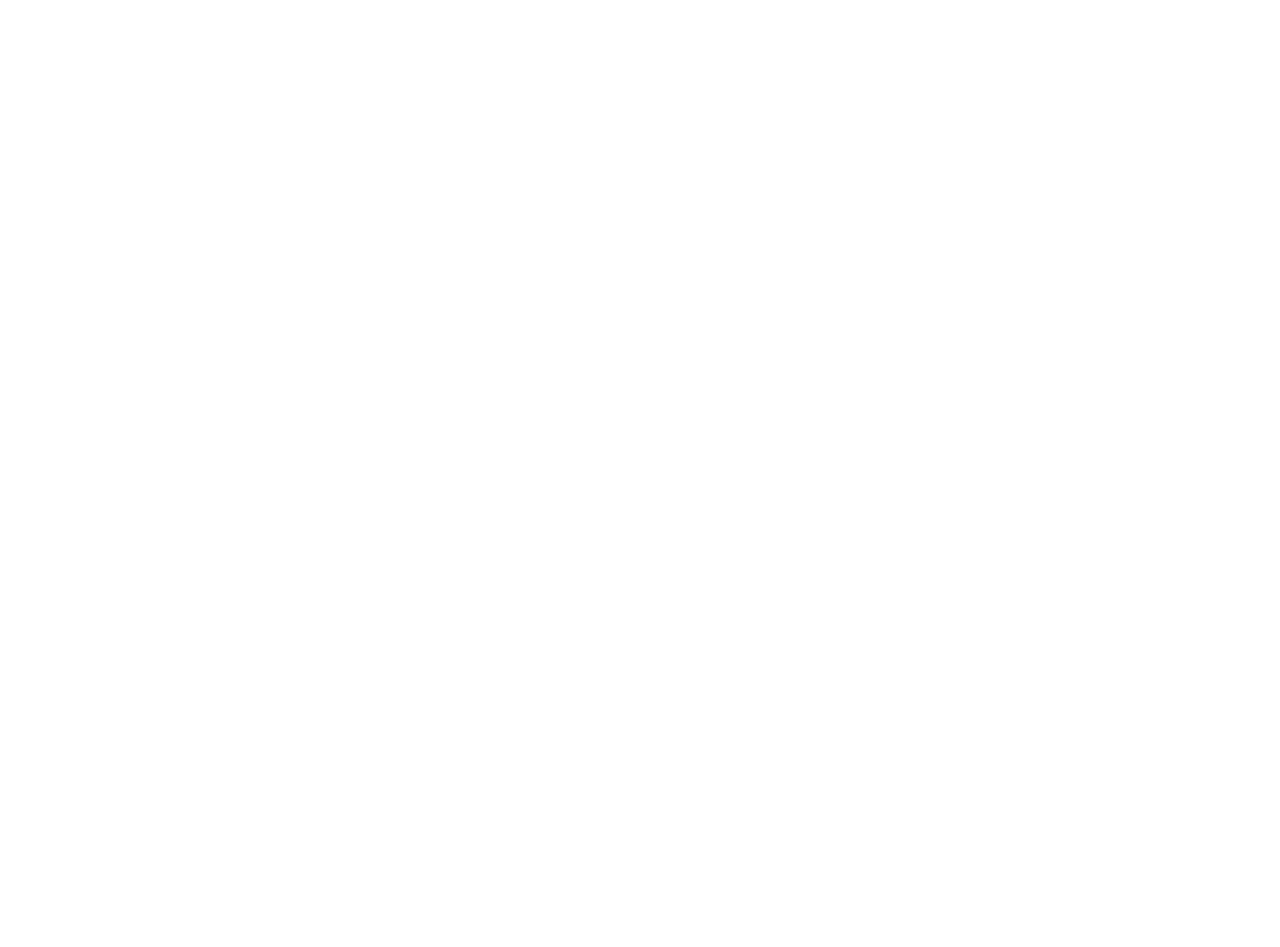
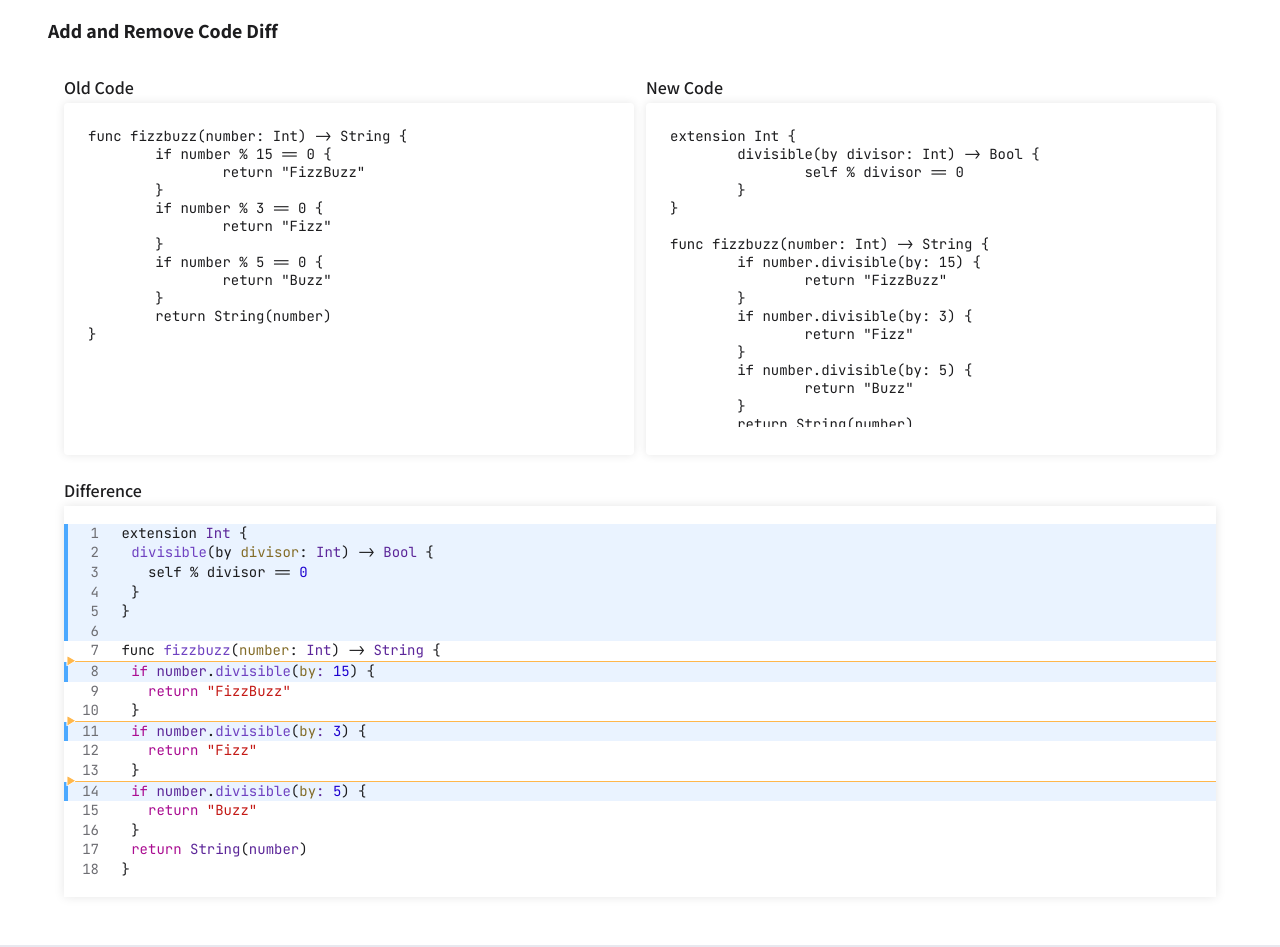
Before and after one commit to lemo-nade-room/svelte-diff-highlighting, a SvelteKit app: page / in a window 1280 px wide. Shown: the part 2880-3827 px from the top of the page. Before the commit the page ends 2850 px from the top, so only its background shows below. Built offline with nearby package versions, Linux system fonts and the light colour scheme.

Commit message:
Add CustomDiffSection component in page
A new component named CustomDiffSection has been added to the +page. This component displays a diff between old and new code with highlighted differences. Additionally, minor layout adjustments were made in the Header file.

```diff
--- a/src/routes/+page.svelte
+++ b/src/routes/+page.svelte
@@ -3,9 +3,11 @@
 	import AdditionalMarkSection from '$sample/sections/additionalMark/AdditionalMarkSection.svelte';
 	import RemovedMarkSection from '$sample/sections/removedMark/RemovedMarkSection.svelte';
 	import AddAndRemoveMarkSection from '$sample/sections/addAndRemoveMark/AddAndRemoveMarkSection.svelte';
+	import CustomDiffSection from '$sample/sections/custom/CustomDiffSection.svelte';
 </script>
 
 <SyntaxHighlightSection />
 <AdditionalMarkSection />
 <RemovedMarkSection />
 <AddAndRemoveMarkSection />
+<CustomDiffSection />
--- a/src/sample/header/Header.svelte
+++ b/src/sample/header/Header.svelte
@@ -1,6 +1,7 @@
 <script lang="ts">
 	import { base } from '$app/paths';
 </script>
+
 <header translate="no">
 	<h1>Svelte Diff Highlighting</h1>
 	<nav>
--- /dev/null
+++ b/src/sample/sections/custom/CustomDiffSection.svelte
@@ -0,0 +1,138 @@
+<script lang="ts">
+	import Highlighted from '$lib/ui/Highlighted.svelte';
+	import 'highlight.js/styles/xcode.css';
+	import BorderedSection from '$sample/components/section/BorderedSection.svelte';
+	import SectionTitleText from '$sample/components/text/SectionTitleText.svelte';
+
+	let oldText = `func fizzbuzz(number: Int) -> String {
+	if number % 15 == 0 {
+		return "FizzBuzz"
+	}
+	if number % 3 == 0 {
+		return "Fizz"
+	}
+	if number % 5 == 0 {
+		return "Buzz"
+	}
+	return String(number)
+}`;
+	let newText = `extension Int {
+	divisible(by divisor: Int) -> Bool {
+		self % divisor == 0
+	}
+}
+
+func fizzbuzz(number: Int) -> String {
+	if number.divisible(by: 15) {
+		return "FizzBuzz"
+	}
+	if number.divisible(by: 3) {
+		return "Fizz"
+	}
+	if number.divisible(by: 5) {
+		return "Buzz"
+	}
+	return String(number)
+}`;
+</script>
+
+<BorderedSection>
+	<div class="add-and-remove-mark-section">
+		<div class="title">
+			<SectionTitleText>Add and Remove Code Diff</SectionTitleText>
+		</div>
+		<div class="targets">
+			<div class="old target">
+				<h3>Old Code</h3>
+				<div class="code">
+					<textarea bind:value={oldText} />
+				</div>
+			</div>
+			<div class="new target">
+				<h3>New Code</h3>
+				<div class="code">
+					<textarea bind:value={newText} />
+				</div>
+			</div>
+		</div>
+
+		<div class="diff">
+			<h3>Difference</h3>
+			<div class="code">
+				<Highlighted setNumber text={newText} old={oldText} />
+			</div>
+		</div>
+	</div>
+</BorderedSection>
+
+<style>
+	.add-and-remove-mark-section {
+		width: 100%;
+		display: flex;
+		flex-direction: column;
+		align-items: center;
+
+		& > .title {
+			margin-bottom: 32px;
+			width: 100%;
+		}
+
+		& > .targets {
+			width: 90svw;
+			display: flex;
+			align-items: flex-start;
+			justify-content: space-between;
+			margin-bottom: 24px;
+
+			& > .target {
+				width: calc(45svw - 6px);
+
+				& > h3 {
+					width: 100%;
+					font-size: 18px;
+					font-weight: 600;
+					margin-bottom: 4px;
+				}
+
+				& > .code {
+					font-family: var(--code-font-family), monospace;
+					font-size: 14px;
+					font-optical-sizing: auto;
+					font-weight: 400;
+					font-style: normal;
+					box-shadow: var(--box-shadow);
+					padding: 24px;
+					border-radius: 4px;
+
+					& > textarea {
+						width: 100%;
+						height: 100%;
+						min-height: 300px;
+					}
+				}
+			}
+		}
+
+		& > .diff {
+			width: 90svw;
+			& > h3 {
+				width: 100%;
+				font-size: 18px;
+				font-weight: 600;
+				margin-bottom: 4px;
+			}
+
+			& > .code {
+				width: 100%;
+				font-family: var(--code-font-family), monospace;
+				font-size: 14px;
+				font-optical-sizing: auto;
+				font-weight: 400;
+				font-style: normal;
+				max-width: 90svw;
+				box-shadow: var(--box-shadow);
+				padding: 12px 0;
+			}
+		}
+	}
+</style>
```
